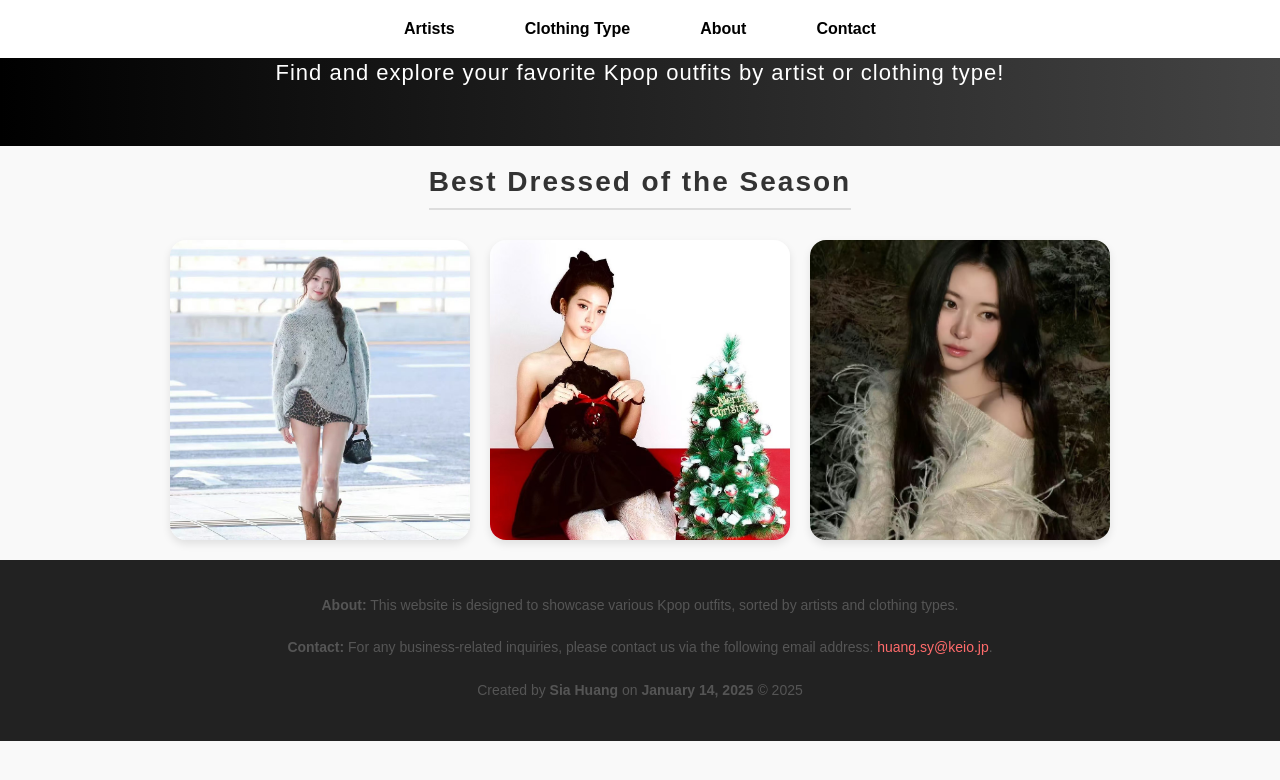
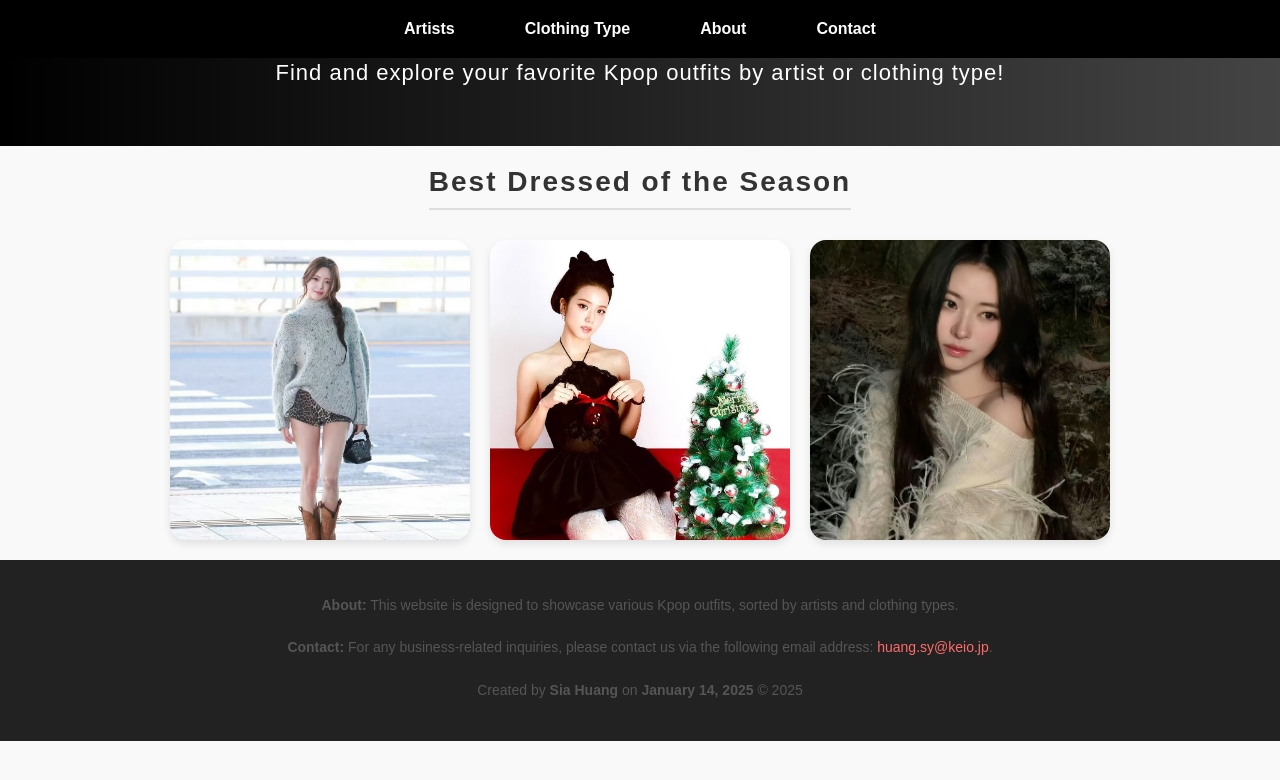
Before and after one commit to siahuang-818/my-kpop-outfits, a plain HTML site: page index.html in a window 1280 px wide. Drawn offline with Linux system fonts and the light colour scheme.

Commit message:
Update styles.css

```diff
--- a/styles.css
+++ b/styles.css
@@ -22,7 +22,7 @@ p {
 
 /* 导航栏样式 */
 nav {
-  background-color: #fff;
+  background-color: #000;
   padding: 10px 0;
   position: fixed;
   width: 100%;
@@ -45,7 +45,7 @@ nav {
 }
 
 .nav-bar a {
-  color: #000;
+  color: #fff;
   text-decoration: none;
   font-weight: bold;
   font-size: 16px;
@@ -66,7 +66,7 @@ nav {
   position: absolute;
   top: 100%;
   left: 0;
-  background-color: #fff;
+  background-color: #000;
   display: none;
   min-width: 150px;
   box-shadow: 0 2px 8px rgba(0, 0, 0, 0.1);
```
